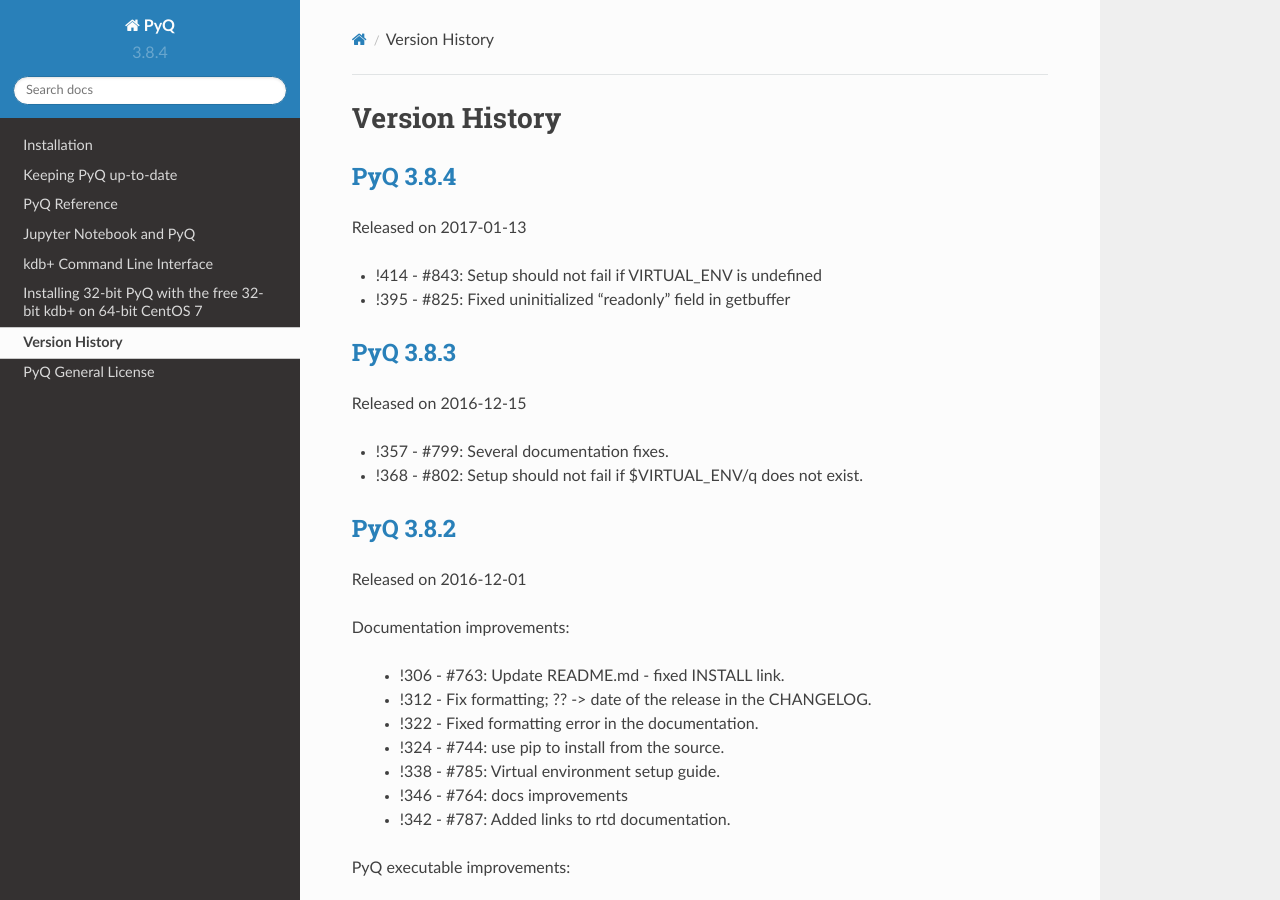
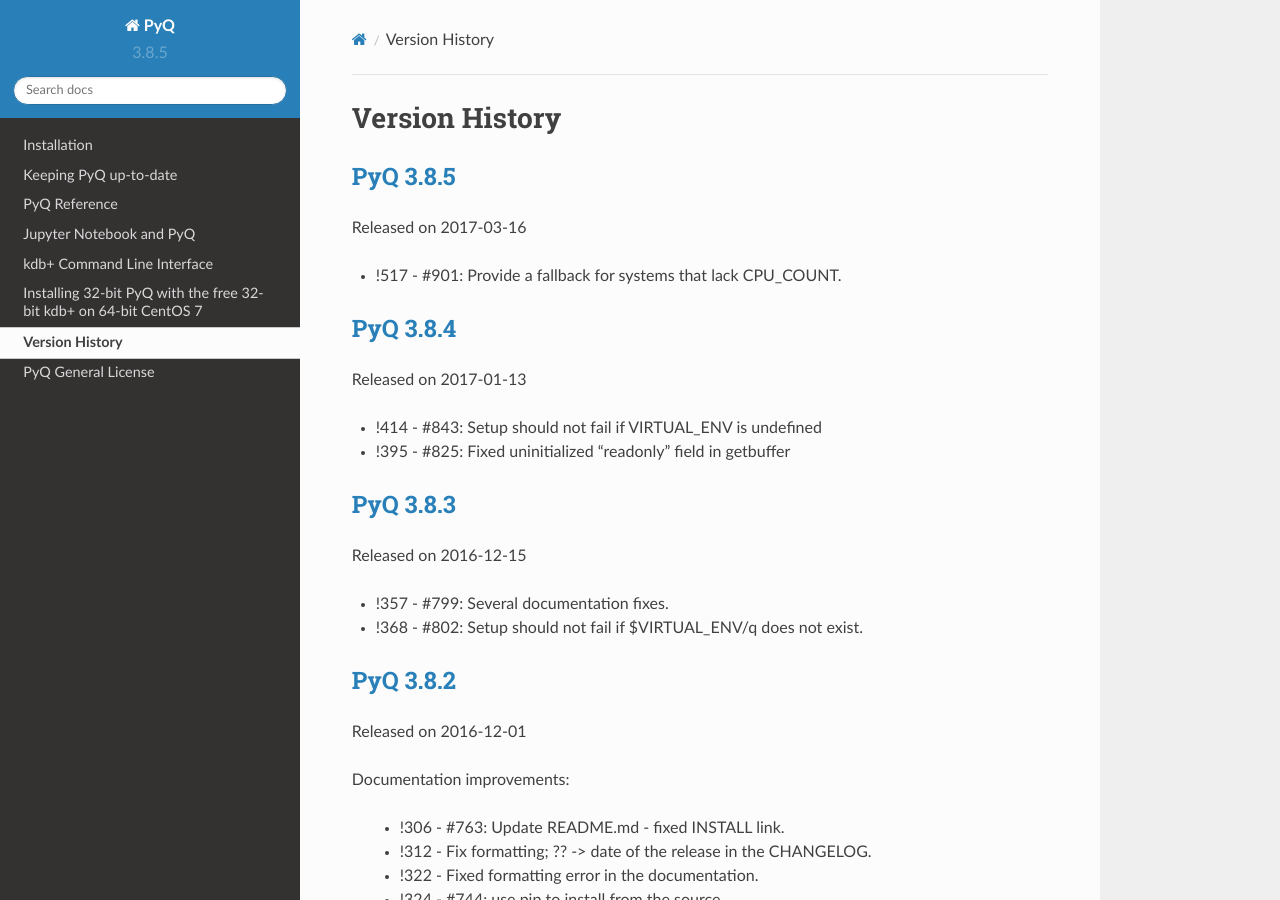
Before and after one commit to KxSystems/pyq, a Sphinx documentation site: the page built from doc/CHANGES.rst, in a window 1280 px wide and 900 px high. Built offline with Sphinx 7.4.7 and the Read the Docs theme 2.0.0, drawn with Linux system fonts in a browser that asks for light colours.

Commit message:
PyQ Release 3.8.5

```diff
--- a/doc/CHANGES.rst
+++ b/doc/CHANGES.rst
@@ -3,6 +3,15 @@
 
 Version History
 ===============
+
+`PyQ 3.8.5 <http://pyq.readthedocs.io/en/pyq-3.8.5/>`_
+------------------------------------------------------
+
+Released on 2017-03-16
+
+- !517 - #901: Provide a fallback for systems that lack CPU_COUNT.
+
+
 
 `PyQ 3.8.4 <http://pyq.readthedocs.io/en/pyq-3.8.4/>`_
 ------------------------------------------------------
--- a/doc/conf.py
+++ b/doc/conf.py
@@ -59,9 +59,9 @@ author = u'Enlightenment Research LLC'
 # built documents.
 #
 # The short X.Y version.
-version = u'3.8.4'
+version = u'3.8.5'
 # The full version, including alpha/beta/rc tags.
-release = u'3.8.4'
+release = u'3.8.5'
 
 # The language for content autogenerated by Sphinx. Refer to documentation
 # for a list of supported languages.
--- a/setup.py
+++ b/setup.py
@@ -40,7 +40,7 @@ except ImportError:
     from platform import uname
 
 
-VERSION = '3.8.4'
+VERSION = '3.8.5'
 IS_RELEASE = True
 PYQ_SRC_DIR = os.path.join('src', 'pyq')
 VERSION_FILE = os.path.join(PYQ_SRC_DIR, 'version.py')
```
Also changed, not shown: 3 other files.
